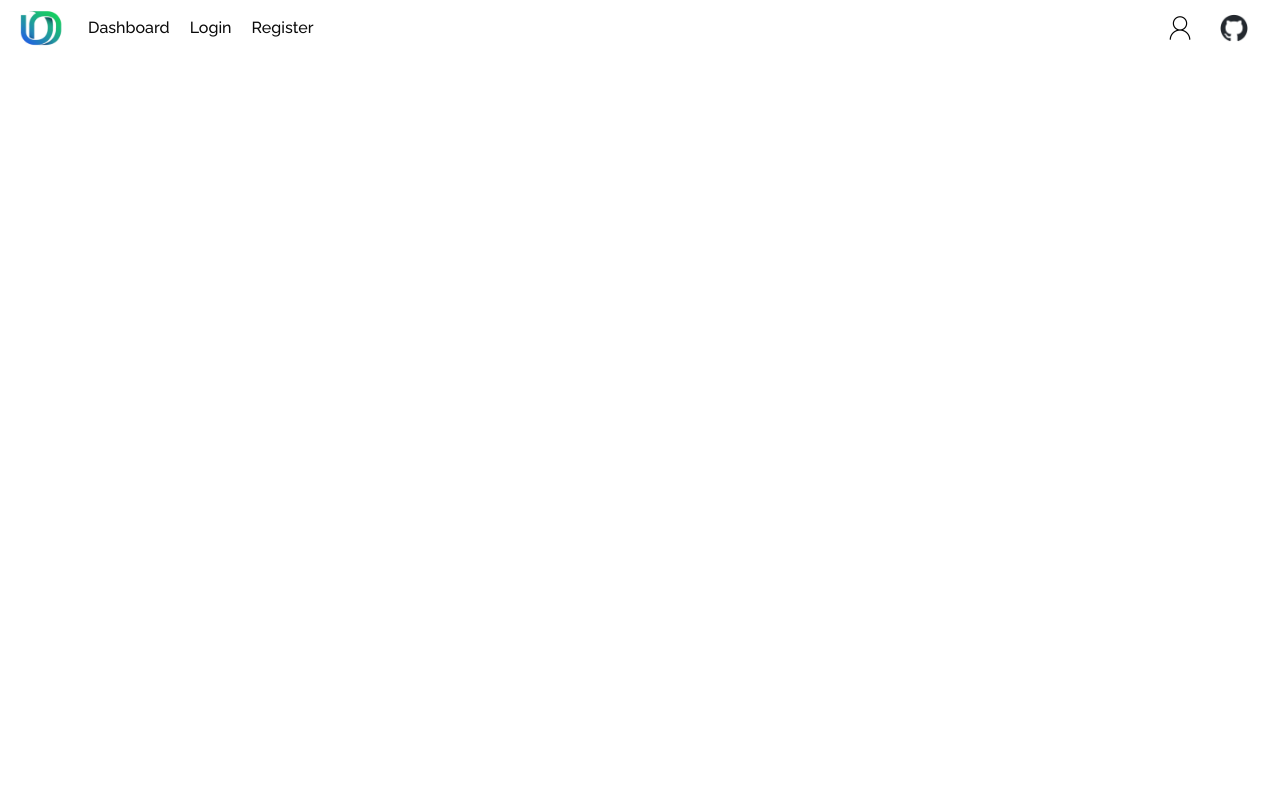
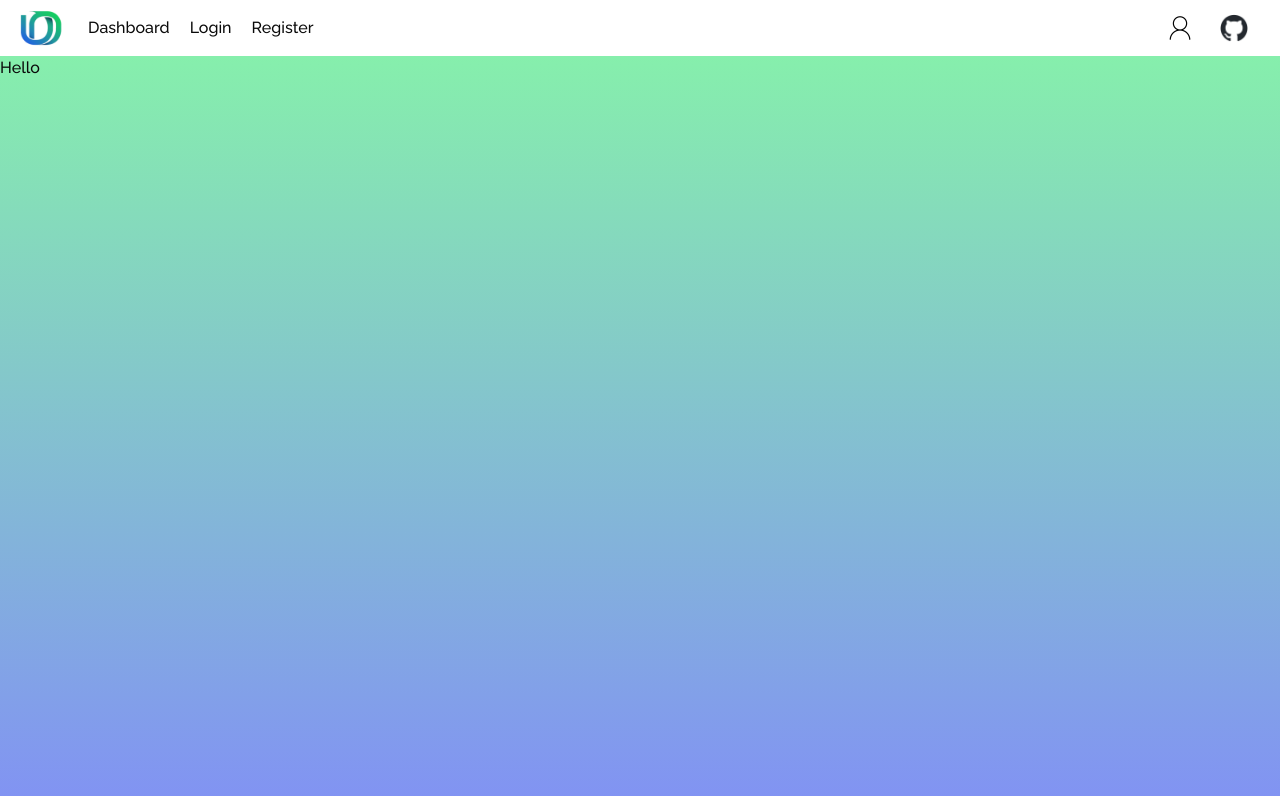
Before and after one commit to TDC28/uwdp, a Next.js app in the folder frontend/: page /dashboard in a window 1280 px wide. Shown: the top 796 px of the page. Built offline with nearby package versions, Linux system fonts and the light colour scheme.

Commit message:
Rerouting on login

```diff
--- a/frontend/app/auth/login/LoginForm.tsx
+++ b/frontend/app/auth/login/LoginForm.tsx
@@ -1,11 +1,14 @@
 "use client";
 import { useEffect, useState } from "react";
+import { useRouter } from "next/navigation";
 import { Button } from "@/components/ui/button";
 import { Input } from "@/components/ui/input";
 import { Label } from "@/components/ui/label";
 import Link from "next/link";
 
 export function LoginForm() {
+  const router = useRouter();
+
   const [username, setUsername] = useState("");
   const [password, setPassword] = useState("");
 
@@ -29,7 +32,7 @@ export function LoginForm() {
     });
 
     if (response.ok) {
-      setLoginAlert("User logged in successfully");
+      router.push("/dashboard");
     } else {
       const data = await response.json();
       const message = data.error;
--- a/frontend/app/dashboard/page.tsx
+++ b/frontend/app/dashboard/page.tsx
@@ -1,5 +1,11 @@
 "use client";
 
+import { Card } from "@/components/ui/";
+
 export default function DashboardPage() {
-  return <></>;
+  return (
+    <div className="h-screen w-screen sm:bg-gradient-to-b from-green-300 to-indigo-400">
+      Hello
+    </div>
+  );
 }
```
